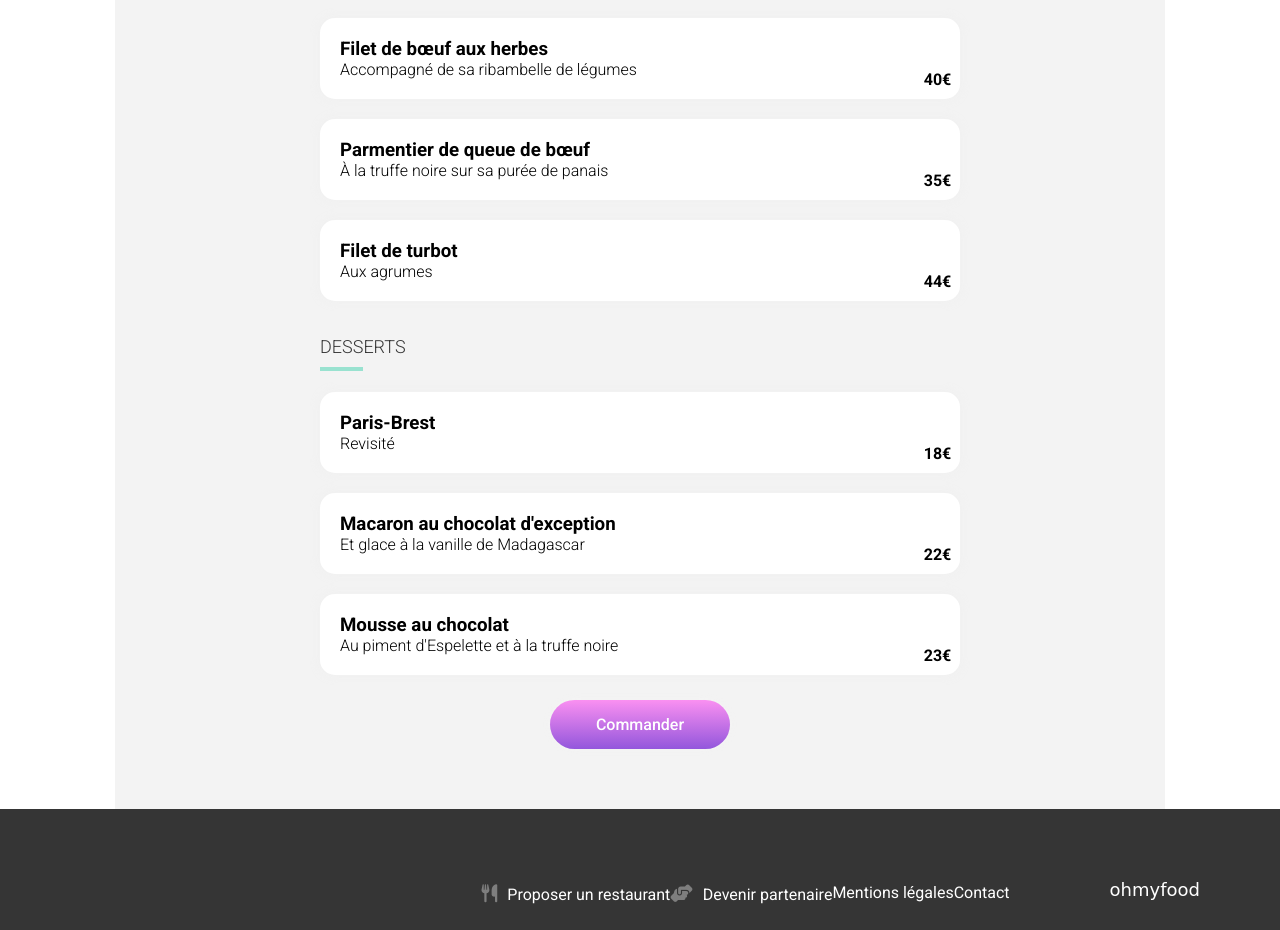
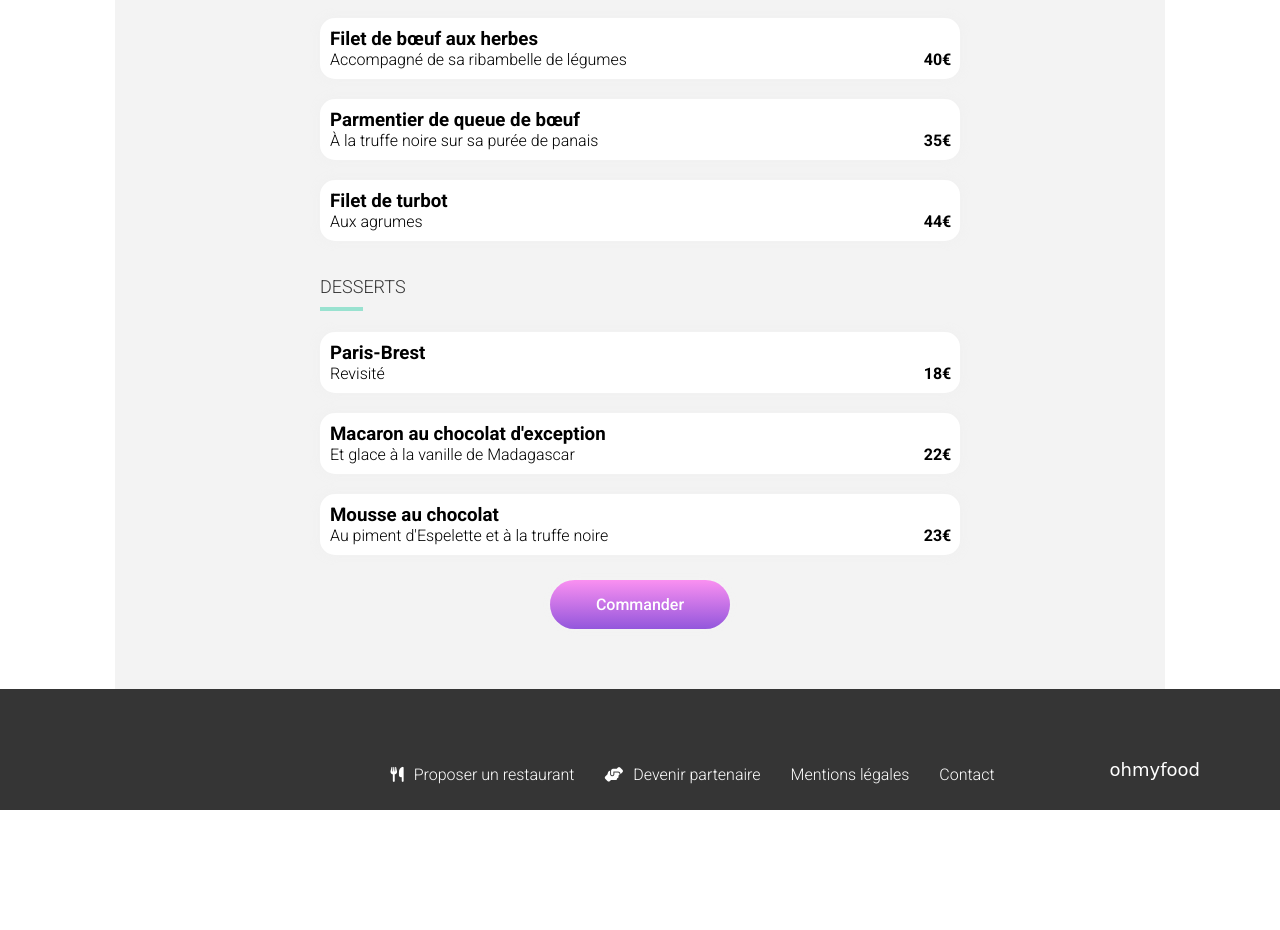
Before and after one commit to DRFR34/oh_my_food, a plain HTML site: page restaurants/🚧la_palette_du_gout copy.html in a window 1280 px wide. Shown: the part 908-1838 px from the top of the page. After the commit the page ends 1718 px from the top, so only its background shows below. Drawn offline with Linux system fonts and the light colour scheme; a web font is replaced by a local one.

Commit message:
Ajustements divers footer
Footer :

 ** HTML restaurants + index:
-> uniformisation de la structure

** CSS:
-> ajustement des polices, couleurs , espacements.
-> Déplacements des styles vers global_style.css

```diff
--- a/CSS/global_styles.css
+++ b/CSS/global_styles.css
@@ -1,5 +1,5 @@
 /**==============================================
-**      ALL PAGES
+**     GENERAL
 **==================================================*/
 
 
@@ -13,8 +13,6 @@
 }
 
 body{
-    /*  à voir si vraiment nécessaire avec body */
-    /* position:absolute; */
     max-width: 1440px;
     margin: auto;
 }
@@ -58,6 +56,9 @@ p{
     box-shadow: 0px 0px 10px 0px rgba(33, 33, 33, 0.287);
 }
 
+
+/****** Boutons principaux  ******/
+
 .mainBtn{
     box-shadow: 0px 0px 10px 0px  rgba(252, 252, 252, 0.24);
     border-radius: 50px;
@@ -72,19 +73,16 @@ p{
     transition: .6s;
     filter:brightness(1.1);
     box-shadow: 0px 0px 10px 0px rgba(33, 33, 33, 0.287);
-
-
 }
 
+/****** Coeurs ******/
 
-
-/** heartbox */
 .heartBox{
     position: absolute;
     font-size: 30px;
 }
 
-.heartEmpty, .heartFilled, .bgHeartColor, .bgHeartGrey{
+.heartEmpty, .heartFilled{
     font-size: 30px;
     position: absolute;
     top:50%;
@@ -135,18 +133,23 @@ p{
     display:none;
 }
 
-
+/* ================================================
+** Footer
+================================================ */
 /******* mobile: footer ******/
 
-footer{
+
+ footer *{
+    color: var(--clear-font-color);
+}
+
+ footer{
+    display: flex;
+    flex-direction: column;
     padding: 10px 20px;
     background-color: var(--semi-dark-bg-color);
 }
-footer *{
-    color: var(--clear-font-color);
-    font-weight: 400;
 
-}
 footer h2{
     padding: 10px 0;
     font-family: 'Shrikhand', cursive;
@@ -154,19 +157,55 @@ footer h2{
     font-weight: 400;
 }
 
-.footerBox a{
-    display: inline-block;
-    padding: 2px 0;
-}
-.footerItem{
-    padding: 2px 0;
+
+.footerBox{
+    display: flex;
+    flex-direction: column;
 }
 
 .footerItem{
-    display: flex;
+    display:flex;
     align-items: center;
+    padding: 2px 1px;
 }
 
 .footerIconBox{
     padding: 0 10px 0 0;
 }
+
+.footerItem i{
+    color: var(--clear-font-color);
+    font-size: 15px;
+}
+
+
+
+
+@media (min-width: 1024px) {
+
+    /**desktop: footer */
+
+
+
+    footer {
+        padding: 70px 80px 20px;
+        display: flex;
+        flex-direction: row-reverse;
+        align-items: center;
+    }
+
+    footer h2 {
+        padding: 0 0 10px 100px;
+    }
+
+    .footerItem{
+        padding: 2px 15px;
+        color: var(--clear-font-color);
+        font-weight: 400;
+    }
+
+    .footerBox{
+        display: flex;
+        flex-direction: row;
+    }
+}
--- a/CSS/🚧restaurants_style copy.css
+++ b/CSS/🚧restaurants_style copy.css
@@ -1,8 +1,5 @@
 
 @import url(global_styles.css);
-
-
-
 
 
 
@@ -14,7 +11,7 @@
     width:100%;
     height:100%;
     background-color: rgba(255,255,255,0);
-    animation: fadingRestaurantAnim .5s ease-out;
+    animation: fadingRestaurantAnim .3s ease-out;
     animation-fill-mode: backwards;
     animation-iteration-count: 1;
 }
@@ -35,37 +32,6 @@
         }
 }
 
-
-/* ***** fadding plats
-
-article:nth-child(1){
-    animation: articlesAnim  4s ;
-    animation-fill-mode: backwards;
-}
-article:nth-child(2){
-    animation: articlesAnim  3s 2s ;
-    animation-fill-mode: backwards;
-}
-article:nth-child(3){
-    animation: articlesAnim 1s 3s;
-    animation-fill-mode: backwards;
-}
-
-
-@keyframes articlesAnim {
-   0%{
-    opacity: .2;
-    transform: scale(.5);
-   }
-
-    80%{opacity: 0.5;
-}
-
-    100% {
-        opacity: 1;
-        transform: scale(1);
-    }
-} */
 
 
 
@@ -194,20 +160,6 @@ article:nth-child(4){
     gap: 20px;
 }
 
-    /* .customCheck{
-
-        position: relative;
-        border-style: none;
-        box-shadow: 0px 0px 10px 0px  rgba(236, 234, 234, 0.356);
-        border-radius: 15px;
-        background-color: white;
-        display: flex;
-        align-items: end;
-        justify-content: space-between;
-        overflow: hidden;
-    } */
-
-/* ! */
     .dishCard{
         position: relative;
         border-style: none;
@@ -235,11 +187,6 @@ article:nth-child(4){
     padding: 10px  0 10px 10px;
 }
 
-/* .customCheck:hover .dishDescription {
-    animation: textReduction 0.5s linear ;
-    animation-fill-mode:forwards;
-} */
-
 .dishCard:hover .dishDescription {
     animation: textReduction 0.3s linear ;
     animation-fill-mode:forwards;
@@ -265,29 +212,6 @@ article:nth-child(4){
 @keyframes priceAndCheckBtnTranslate {
     100%{ transform: translateX(-65px); }
 }
-
-/* .dishCard:hover .dishPriceAndCheckBtn .checkButton .fa-check{
-    animation: faCheckWarning  linear 2s 1;
-    animation-fill-mode:forwards;
-}
-
-@keyframes faCheckWarning{
-    0%{
-        opacity: 0;
-    }
-    25%{
-        opacity: 1;
-    }
-    50%{
-        opacity: 0;
-    }
-    75%{
-        opacity: 1;
-    }
-    100%{
-        opacity: 0;
-    }
-} */
 
 
 .dishName{
@@ -338,10 +262,6 @@ article:nth-child(4){
     transform: translate(-50%, -50%);
 }
 
-/* .fa-circle-check, .fa-circle{
-    color: white;
-} */
-
 
 /** mobile: clics sur check  **/
 
@@ -363,31 +283,6 @@ article:nth-child(4){
     color:var(--tertiary-color)
 }
 
-/*
-    .customCheck input {
-        display: none;
-    }
-
-    .customCheck input:checked ~ .dishPriceAndCheckBtn{
-        transform: translateX(-65px);
-
-    }
-
-    .customCheck input:checked ~ .dishDescription {
-        animation: textReduction 0s linear ;
-        animation-fill-mode:forwards;
-
-    }
-
-    .customCheck input:checked ~ .dishPriceAndCheckBtn .checkButton .fa-circle {
-       animation: none;
-    }
-
-    .customCheck input:checked ~ .dishPriceAndCheckBtn .checkButton .fa-check {
-        animation: none;
-    } */
-
-
 
 /****** mobile: Section Commander */
 
@@ -405,15 +300,13 @@ article:nth-child(4){
 
 /******* mobile: footer ******/
 
-footer{
+/* footer{
+    display: flex;
+    flex-direction: column;
     padding: 10px 20px;
     background-color: var(--semi-dark-bg-color);
 }
-footer *{
-    color: var(--clear-font-color);
-    font-weight: 400;
 
-}
 footer h2{
     padding: 10px 0;
     font-family: 'Shrikhand', cursive;
@@ -421,22 +314,25 @@ footer h2{
     font-weight: 400;
 }
 
-.footerBox a{
-    display: block;
-    padding: 2px 0;
-}
-.footerItem{
-    padding: 2px 0;
+
+.footerBox{
+    display: flex;
+    flex-direction: column;
 }
 
 .footerItem{
-    display: flex;
+    display:flex;
     align-items: center;
+    padding: 2px 1px;
 }
 
-.footerIconBox{
-    padding: 0 10px 0 0;
-}
+.footerItem i{
+    color: var(--clear-font-color);
+} */
+
+
+
+
 
 
 
@@ -457,7 +353,6 @@ footer h2{
     .subHeader{
         max-width: 1050px;
         margin: auto;
-        /* padding: 60px 205px 60px 205px; */
     }
 
     .restaurantMenu{
@@ -473,23 +368,5 @@ footer h2{
         padding: 0 45px;
     }
 
-    /**desktop: footer */
-
-    footer {
-        padding: 70px 80px 20px;
-        display: flex;
-        flex-direction: row-reverse;
-        align-items: center;
-    }
-
-    footer h2 {
-        padding: 0 0 10px 100px;
-    }
-
-    .footerBox{
-        display: flex;
-        flex-direction: row;
-    }
-
 
 }
--- a/restaurants/🚧la_palette_du_gout copy.html
+++ b/restaurants/🚧la_palette_du_gout copy.html
@@ -88,7 +88,6 @@
                     <div class="dishesList">
                         <article class="dishCard boxShadow">
                             <div class="dishDescription">
-                                    <div class="dishDescription">
                                 <h3 class="dishName">Filet de bœuf aux herbes</h3>
                                 <p class="dishAccompaniments">Accompagné de sa ribambelle de légumes</p>
                             </div>
@@ -104,7 +103,6 @@
                         </article>
                         <article class="dishCard boxShadow">
                             <div class="dishDescription">
-                                    <div class="dishDescription">
                                 <h3 class="dishName">Parmentier de queue de bœuf</h3>
                                 <p class="dishAccompaniments">À la truffe noire sur sa purée de panais</p>
                             </div>
@@ -119,7 +117,6 @@
                             </div>
                         </article>
                         <article class="dishCard boxShadow">
-                            <div class="dishDescription">
                             <div class="dishDescription">
                                 <h3 class="dishName">Filet de turbot</h3>
                                 <p class="dishAccompaniments">Aux agrumes</p>
@@ -141,7 +138,6 @@
                     <div class="dishesList">
                         <article class="dishCard boxShadow">
                             <div class="dishDescription">
-                                    <div class="dishDescription">
                                 <h3 class="dishName">Paris-Brest</h3>
                                 <p class="dishAccompaniments">Revisité</p>
                             </div>
@@ -157,7 +153,6 @@
                         </article>
                         <article class="dishCard boxShadow">
                             <div class="dishDescription">
-                                    <div class="dishDescription">
                                 <h3 class="dishName">Macaron au chocolat d'exception </h3>
                                 <p class="dishAccompaniments">Et glace à la vanille de Madagascar</p>
                             </div>
@@ -172,7 +167,6 @@
                             </div>
                         </article>
                         <article class="dishCard boxShadow">
-                            <div class="dishDescription">
                             <div class="dishDescription">
                                 <h3 class="dishName">Mousse au chocolat </h3>
                                 <p class="dishAccompaniments">Au piment d'Espelette et à la truffe noire</p>
@@ -214,8 +208,16 @@
                     <p>Devenir partenaire</p>
                 </div>
                 </a>
-            <a href="">Mentions légales</a>
-            <a href="">Contact</a>
+            <a href="">
+                <div class="footerItem">
+                    <p>Mentions légales</p>
+                </div>
+            </a>
+            <a href="">
+                <div class="footerItem">
+                    <p>Contact</p>
+                </div>
+            </a>
         </div>
     </footer>
 </body>
```
Also changed, not shown: CSS/index_style.css (+4 -4 lines), index.html (+11 -5 lines). Lines whose indentation alone changed are shown as unchanged.
